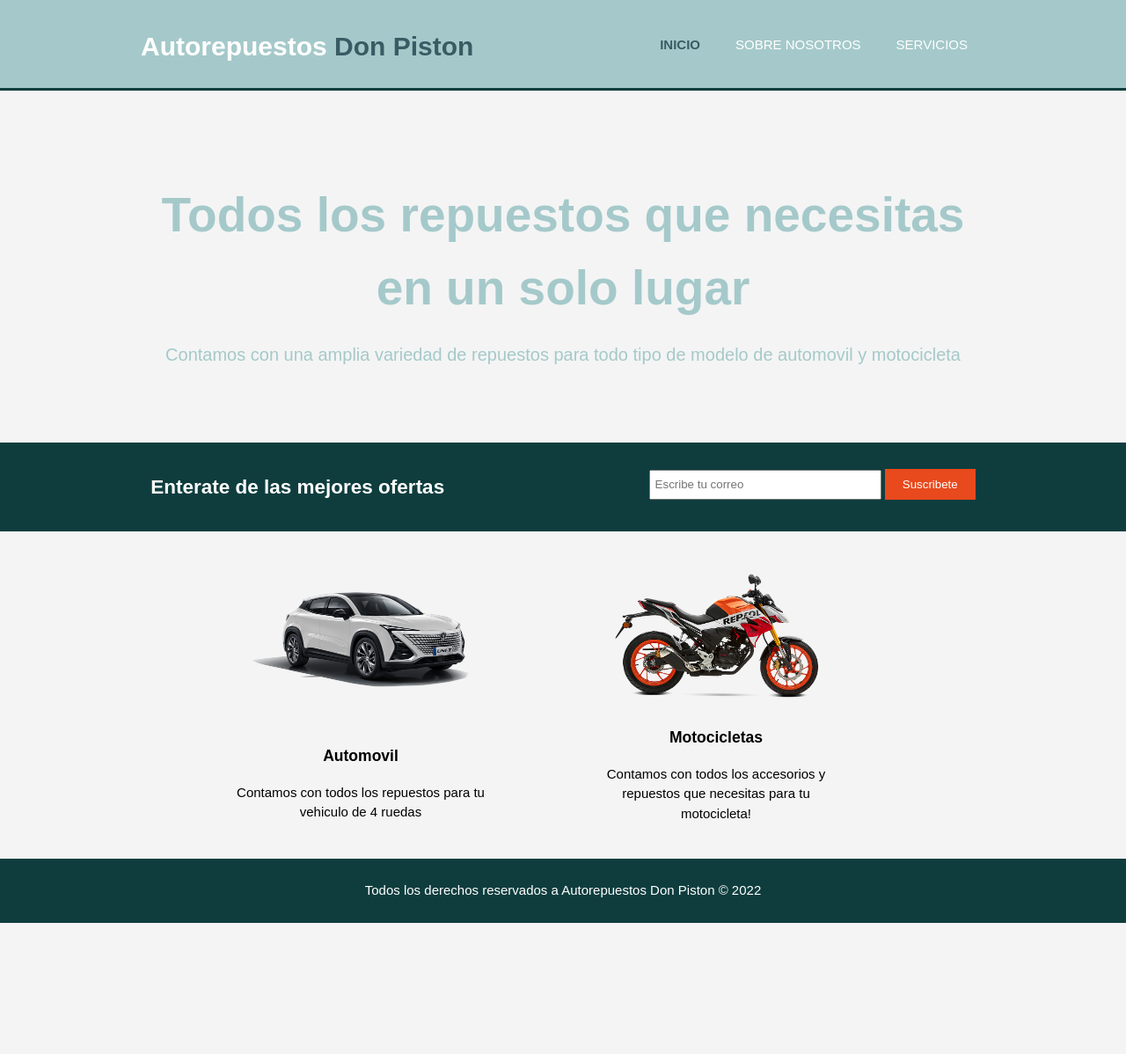
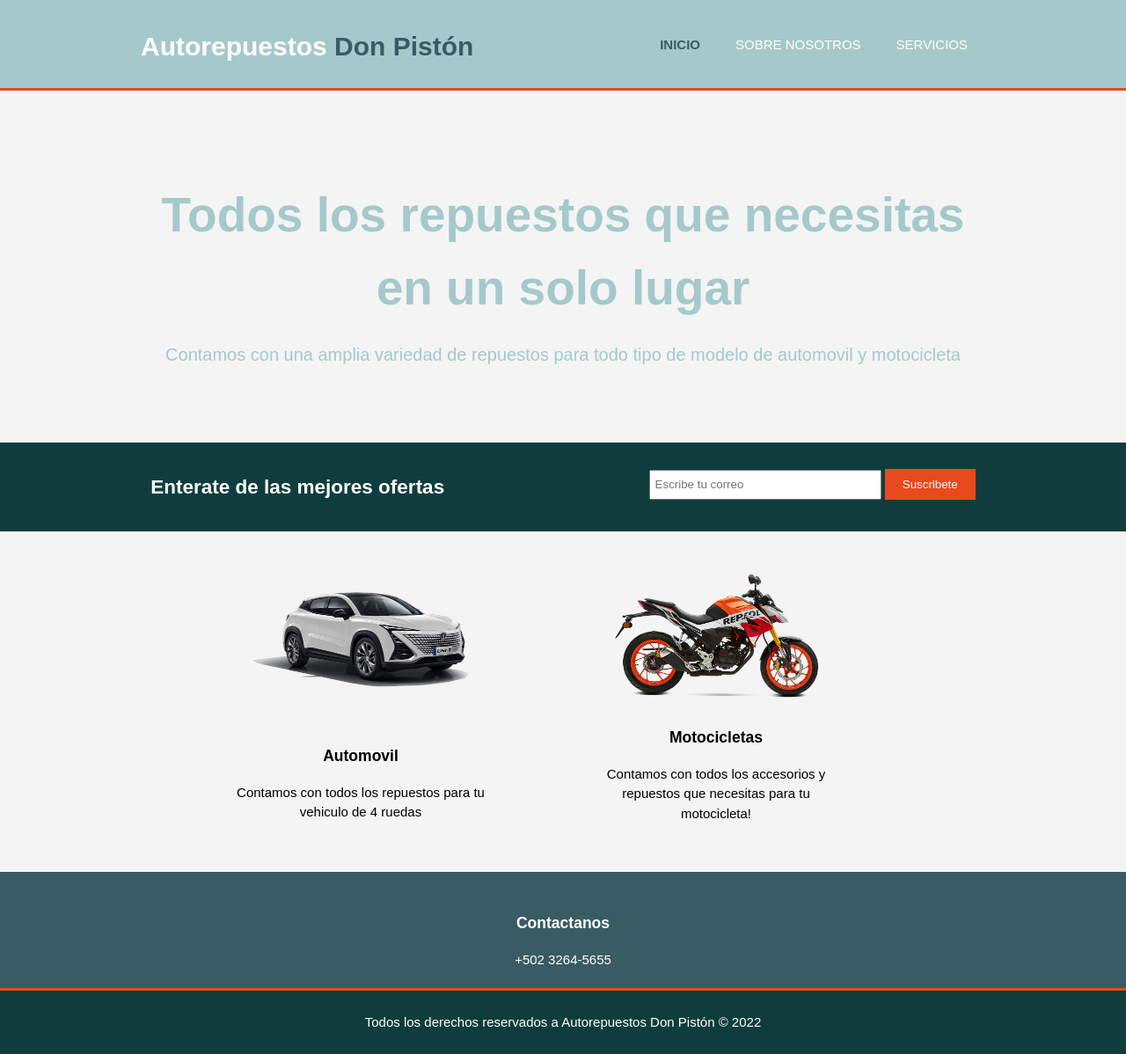
Before and after one commit to CristianJocol/Lab2HTML-CSS, a plain HTML site: page index.html in a window 1280 px wide. Shown: the whole page at 88% size. Before the commit the page ends 1049 px from the top, so only its background shows below. Drawn offline with Linux system fonts and the light colour scheme.

Commit message:
Contacto agregado

```diff
--- a/css/style.css
+++ b/css/style.css
@@ -32,7 +32,7 @@ header{
     color: #ffffff;
     padding-top: 30px;
     min-height: 70px;
-    border-bottom: #0F3D3E 3px solid;
+    border-bottom: #e8491d 3px solid;
 }
 
 header a{
@@ -132,9 +132,18 @@ header a:hover{
     height: auto;
 }
 
+#contacto{
+    background-color: #395B64;
+    padding: 5px;
+    text-align: center;
+    color: #ffffff;
+    margin-top: 30px;
+    border-bottom: #e8491d 3px solid;
+}
+
+
 footer{
     padding: 10px;
-    margin-top: 15px;
     color: #ffffff;
     background-color: #0F3D3E;
     text-align: center;
--- a/index.html
+++ b/index.html
@@ -10,7 +10,7 @@
         <header>
             <div class="contenedor"> <!--Este DIV contiene el header donde estan las opciones de menú-->
                 <div id="logo">
-                    <h1>Autorepuestos<span class="iluminado"> Don Piston</span></h1>
+                    <h1>Autorepuestos<span class="iluminado"> Don Pistón</span></h1>
                 </div>
                 <nav>
                     <ul>
@@ -54,8 +54,17 @@
 
             </div>
         </section>
+        <section id="contacto">
+            <div class="contenedor">
+                <div class="tel">
+                    <img src="" alt="">
+                <h3>Contactanos</h3>
+                <p>+502 3264-5655</p>
+                </div>
+             </div>
+        </section>
         <footer>
-            <p>Todos los derechos reservados a Autorepuestos Don Piston &copy; 2022</p>
+            <p>Todos los derechos reservados a Autorepuestos Don Pistón &copy; 2022</p>
         </footer>
     </body>
 </html>
```
